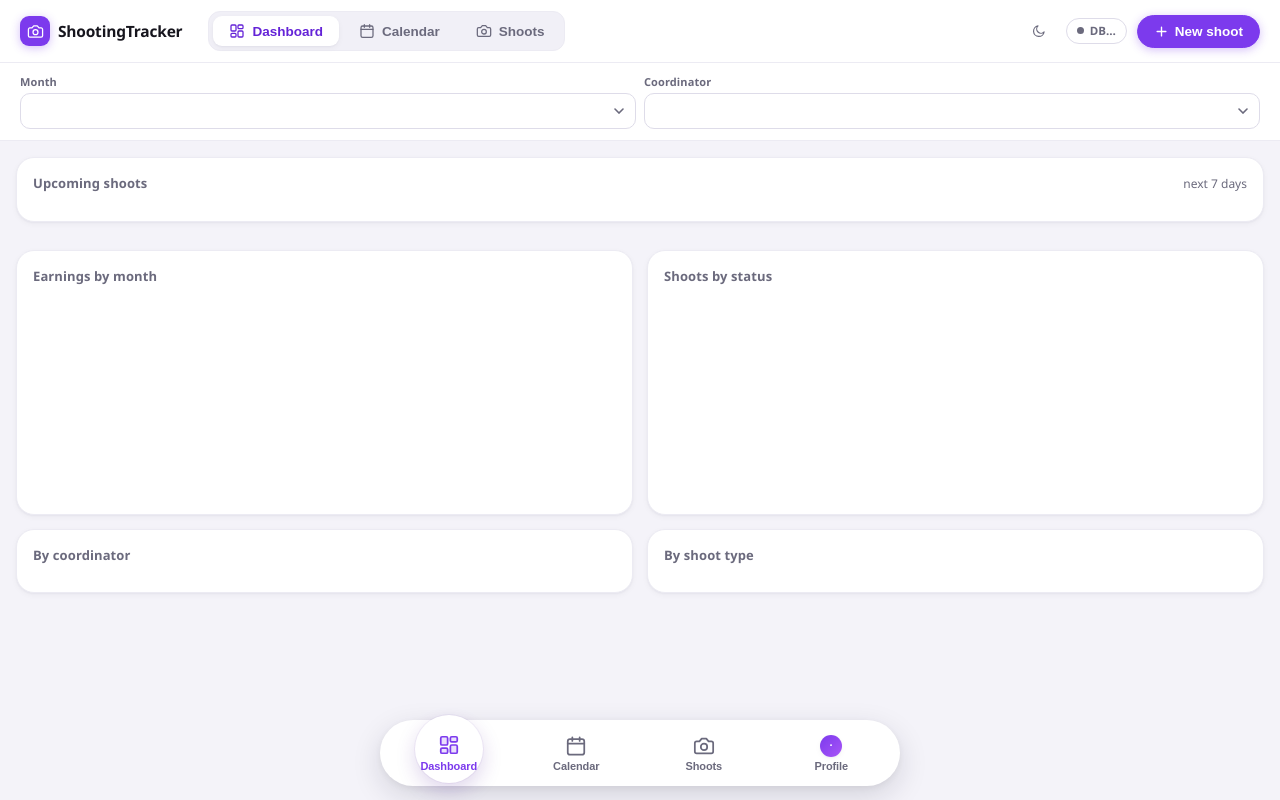
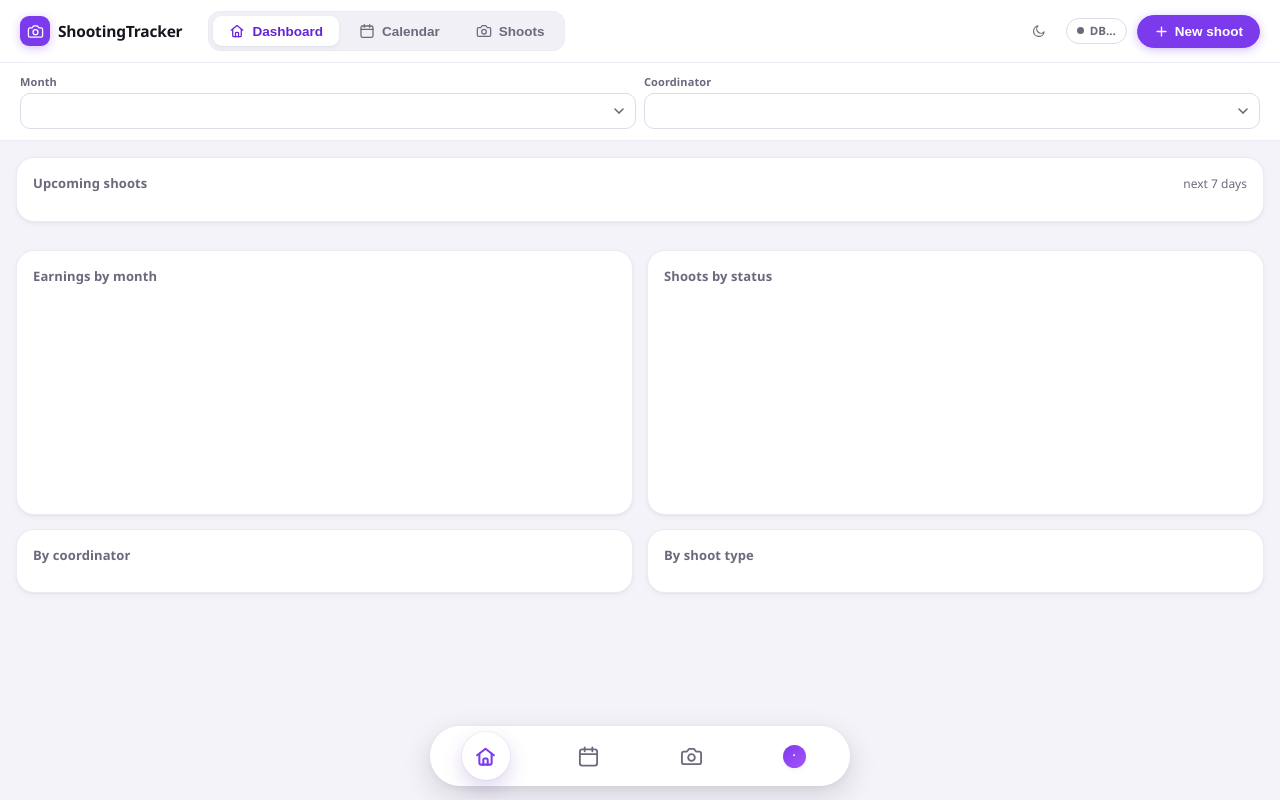
Before and after one commit to sumit2nandi/ShootingTracker, a website: page public/index.html in a window 1280 px wide. Drawn offline with Linux system fonts and the light colour scheme; no server answers.

Commit message:
fix(ui): icon-only navigation with a home glyph and a contained highlight
Three corrections against the reference design:

- The dashboard destination now carries a house glyph instead of the four-rect
  grid, in the floating pill and in the desktop tabs.
- The pill is icon-only. Labels are visually hidden rather than deleted, so
  screen readers still announce "Dashboard / Calendar / Shoots / Profile", and
  each button gained a `title` tooltip for pointers.
- The selection highlight no longer spills over the pill. It is now sized from
  a --nav-item token (48px) and centred with inset:0 + margin:auto, so it sits
  6px clear of both pill edges whatever the tab width: bar = 6 + 48 + 6 = 60px,
  which is also what the action button (56px) is centred against.

The selected icon reads as selected through colour, the round highlight and a
slightly heavier stroke, instead of the translucent fill that muddied the
outline glyphs.

Co-authored-by: arena-agent <297053741+arena-agent@users.noreply.github.com>

```diff
--- a/public/css/app.css
+++ b/public/css/app.css
@@ -45,8 +45,9 @@
   /* floating navigation: a solid pill, a lifted disc under the current tab and
      a filled circular action button beside it */
   --nav-bottom: max(14px, env(safe-area-inset-bottom, 0px));
-  --nav-h: 64px;
-  --fab-size: 60px;
+  --nav-h: 60px;
+  --nav-item: 48px;       /* the tappable circle behind each destination */
+  --fab-size: 56px;
   --nav-bg: #ffffff;
   --nav-shadow: 0 10px 30px rgba(23, 18, 52, .14), 0 2px 8px rgba(23, 18, 52, .06);
   --nav-chip: #ffffff;
@@ -550,66 +551,68 @@ tbody tr:hover { background: var(--surface-2); }
 }
 
 /* ---------- floating bottom navigation (solid material) ----------
-   A pill of destinations with the current one lifted onto its own disc, and a
-   filled circular action button beside it, so the primary action on a phone is
-   always within thumb reach. Both are opaque: material surfaces, not glass. */
+   A pill of icon-only destinations with the current one sitting on a round
+   highlight, and a filled circular action button beside it, so the primary
+   action on a phone is always within thumb reach. Both are opaque: material
+   surfaces, not glass. */
 .tabbar {
   position: fixed;
   bottom: var(--nav-bottom);
   left: 14px;
   right: calc(14px + var(--fab-size) + 10px);   /* leaves the action button its corner */
-  display: flex; align-items: stretch; gap: 2px;
+  display: flex; align-items: center; gap: 2px;
   padding: 6px;
   background: var(--nav-bg);
   border-radius: var(--pill);
   box-shadow: var(--nav-shadow);
-  isolation: isolate;   /* keeps the lifted disc (z-index: -1) inside this bar */
+  isolation: isolate;   /* the highlight (z-index: -1) stays inside this bar */
   z-index: 50;
 }
 .tabbar .tab {
   position: relative; flex: 1 1 0; min-width: 0;
-  display: flex; flex-direction: column; align-items: center; justify-content: center; gap: 4px;
-  min-height: calc(var(--nav-h) - 12px); padding: 6px 2px;
-  background: none; border: 0; border-radius: var(--pill);
-  overflow: visible;   /* the lifted disc is allowed to break out of the button box */
-  font-size: 10.5px; font-weight: 650; line-height: 1; letter-spacing: -.1px; white-space: nowrap;
+  display: grid; place-items: center;
+  height: var(--nav-item);
+  background: none; border: 0; border-radius: 50%;
   color: var(--muted); cursor: pointer;
   transition: color .18s ease, transform .12s ease;
   -webkit-tap-highlight-color: transparent;
 }
-.tabbar .tab svg { width: 22px; height: 22px; transition: transform .22s cubic-bezier(.2, .8, .2, 1); }
-/* the disc marking the current destination: a raised circle that breaks out of
-   the pill's top edge, the way a selected item lifts off a material surface */
+.tabbar .tab svg { width: 23px; height: 23px; }
+/* Icons carry the meaning here, so the label is hidden from the eye only — it
+   still reaches screen readers, and `title` gives pointers a tooltip. */
+.tabbar .tab > span:not(.profile-logo) {
+  position: absolute; width: 1px; height: 1px; margin: -1px; padding: 0;
+  overflow: hidden; clip-path: inset(50%); white-space: nowrap; border: 0;
+}
+/* The highlight behind the current destination. It is sized from --nav-item,
+   so it always sits fully inside the pill instead of spilling over its edge. */
 .tabbar .tab::before {
   content: ""; position: absolute; z-index: -1;
-  left: 50%; top: 50%; width: 68px; height: 68px; margin: -38px 0 0 -34px;
+  inset: 0; margin: auto;                       /* dead-centre, whatever the tab width */
+  width: var(--nav-item); height: var(--nav-item);
   border-radius: 50%; background: var(--nav-chip); box-shadow: var(--nav-chip-shadow);
-  opacity: 0; transform: scale(.5);
+  opacity: 0; transform: scale(.55);
   transition: opacity .18s ease, transform .26s cubic-bezier(.2, .8, .2, 1);
 }
 .tabbar .tab.active, .tabbar .tab.is-open { color: var(--accent); }
 .tabbar .tab.active::before, .tabbar .tab.is-open::before { opacity: 1; transform: none; }
-.tabbar .tab.active svg, .tabbar .tab.is-open svg { transform: translateY(-1px); }
-/* the selected destination reads as filled, the way material marks a choice */
-.tabbar .tab.active svg { fill: currentColor; fill-opacity: .16; }
+.tabbar .tab.active svg { stroke-width: 2.15; }
 .tabbar .tab:not(.active):not(.is-open):hover { color: var(--text); }
 .tabbar .tab:active { transform: scale(.96); }
-.tabbar .tab:focus-visible { outline: 2px solid var(--accent); outline-offset: -4px; }
+.tabbar .tab:focus-visible { outline: 2px solid var(--accent); outline-offset: 2px; }
 /* a destination can flag itself: <button class="tab" data-badge="NEW"> */
 .tabbar .tab[data-badge]::after {
-  content: attr(data-badge); position: absolute; top: 1px; left: 50%; transform: translateX(3px);
+  content: attr(data-badge); position: absolute; top: -1px; left: 50%; transform: translateX(4px);
   background: var(--red); color: #fff; font-size: 8px; font-weight: 800; letter-spacing: .5px;
   line-height: 1; padding: 3px 5px; border-radius: 6px; box-shadow: 0 2px 6px rgba(225, 29, 72, .35);
 }
 /* the profile entry carries an avatar instead of an icon */
 .tabbar .tab-profile .profile-logo {
-  width: 22px; height: 22px; border-radius: 50%;
+  width: 23px; height: 23px; border-radius: 50%;
   display: grid; place-items: center;
-  font-size: 11px; font-weight: 700; line-height: 1; color: #fff;
+  font-size: 11.5px; font-weight: 700; line-height: 1; color: #fff;
   background: var(--brand-grad); box-shadow: var(--shadow-sm);
-  transition: transform .22s cubic-bezier(.2, .8, .2, 1);
 }
-.tabbar .tab.is-open .profile-logo { transform: translateY(-1px); }
 
 /* the floating action button: the one filled, always-visible primary action */
 .fab {
@@ -629,17 +632,14 @@ tbody tr:hover { background: var(--surface-2); }
 .fab:active { transform: scale(.93); }
 .fab:focus-visible { outline: 3px solid var(--accent-soft-2); outline-offset: 3px; }
 
-/* narrow phones: shrink the disc so it never crowds its neighbours */
+/* narrow phones: a slightly tighter bar, same proportions */
 @media (max-width: 360px) {
   .tabbar { left: 10px; right: calc(10px + var(--fab-size) + 8px); }
-  .tabbar .tab { font-size: 9.5px; }
-  .tabbar .tab::before { width: 58px; height: 58px; margin: -33px 0 0 -29px; }
   .fab { right: 10px; }
 }
 @media (min-width: 768px) {
   /* desktop keeps the pill centred; the top bar already carries "New shoot" */
-  .tabbar { left: 50%; right: auto; transform: translateX(-50%); width: min(520px, calc(100vw - 32px)); padding: 7px; gap: 4px; }
-  .tabbar .tab { font-size: 11px; }
+  .tabbar { left: 50%; right: auto; transform: translateX(-50%); width: min(420px, calc(100vw - 32px)); padding: 6px; gap: 4px; }
   .fab { display: none; }
   main { padding-bottom: calc(104px + env(safe-area-inset-bottom)); }
 }
--- a/public/index.html
+++ b/public/index.html
@@ -4,7 +4,7 @@
   <meta charset="utf-8" />
   <meta name="viewport" content="width=device-width, initial-scale=1, viewport-fit=cover" />
   <title>ShootingTracker</title>
-  <link rel="stylesheet" href="css/app.css?v=18" />
+  <link rel="stylesheet" href="css/app.css?v=19" />
   <link rel="icon" type="image/svg+xml" href="favicon.svg?v=4" />
   <link rel="icon" type="image/png" sizes="32x32" href="favicon-32.png?v=4" />
   <link rel="apple-touch-icon" href="favicon.png?v=4" />
@@ -33,7 +33,7 @@
     </div>
     <nav class="desktop-tabs" aria-label="Main">
       <button class="tab active" data-view="dashboard">
-        <svg viewBox="0 0 24 24" fill="none" stroke="currentColor" stroke-width="1.9" stroke-linecap="round" stroke-linejoin="round"><rect x="3" y="3" width="7.5" height="9" rx="1.5"/><rect x="13.5" y="3" width="7.5" height="5.5" rx="1.5"/><rect x="13.5" y="12" width="7.5" height="9" rx="1.5"/><rect x="3" y="15.5" width="7.5" height="5.5" rx="1.5"/></svg>
+        <svg viewBox="0 0 24 24" fill="none" stroke="currentColor" stroke-width="1.9" stroke-linecap="round" stroke-linejoin="round"><path d="M3.3 10.7 12 3.9l8.7 6.8"/><path d="M5.6 9.5V19a1.5 1.5 0 0 0 1.5 1.5h9.8a1.5 1.5 0 0 0 1.5-1.5V9.5"/><path d="M9.7 20.5v-5.1a1.3 1.3 0 0 1 1.3-1.3h2a1.3 1.3 0 0 1 1.3 1.3v5.1"/></svg>
         <span>Dashboard</span>
       </button>
       <button class="tab" data-view="calendar">
@@ -248,15 +248,15 @@
 
   <!-- floating bottom navigation: a solid pill of destinations… -->
   <nav class="tabbar" id="tabs" aria-label="Main">
-    <button class="tab active" data-view="dashboard">
-      <svg viewBox="0 0 24 24" fill="none" stroke="currentColor" stroke-width="1.9" stroke-linecap="round" stroke-linejoin="round"><rect x="3" y="3" width="7.5" height="9" rx="1.5"/><rect x="13.5" y="3" width="7.5" height="5.5" rx="1.5"/><rect x="13.5" y="12" width="7.5" height="9" rx="1.5"/><rect x="3" y="15.5" width="7.5" height="5.5" rx="1.5"/></svg>
+    <button class="tab active" data-view="dashboard" title="Dashboard">
+      <svg viewBox="0 0 24 24" fill="none" stroke="currentColor" stroke-width="1.9" stroke-linecap="round" stroke-linejoin="round"><path d="M3.3 10.7 12 3.9l8.7 6.8"/><path d="M5.6 9.5V19a1.5 1.5 0 0 0 1.5 1.5h9.8a1.5 1.5 0 0 0 1.5-1.5V9.5"/><path d="M9.7 20.5v-5.1a1.3 1.3 0 0 1 1.3-1.3h2a1.3 1.3 0 0 1 1.3 1.3v5.1"/></svg>
       <span>Dashboard</span>
     </button>
-    <button class="tab" data-view="calendar">
+    <button class="tab" data-view="calendar" title="Calendar">
       <svg viewBox="0 0 24 24" fill="none" stroke="currentColor" stroke-width="1.9" stroke-linecap="round" stroke-linejoin="round"><rect x="3" y="4.5" width="18" height="17" rx="2.5"/><path d="M8 2.5v4M16 2.5v4M3 9.5h18"/></svg>
       <span>Calendar</span>
     </button>
-    <button class="tab" data-view="shoots">
+    <button class="tab" data-view="shoots" title="All shoots">
       <svg viewBox="0 0 24 24" fill="none" stroke="currentColor" stroke-width="1.9" stroke-linecap="round" stroke-linejoin="round"><path d="M14.5 4h-5L7 7H4a2 2 0 0 0-2 2v9a2 2 0 0 0 2 2h16a2 2 0 0 0 2-2V9a2 2 0 0 0-2-2h-3l-2.5-3z"/><circle cx="12" cy="13" r="3.5"/></svg>
       <span>Shoots</span>
     </button>
```
